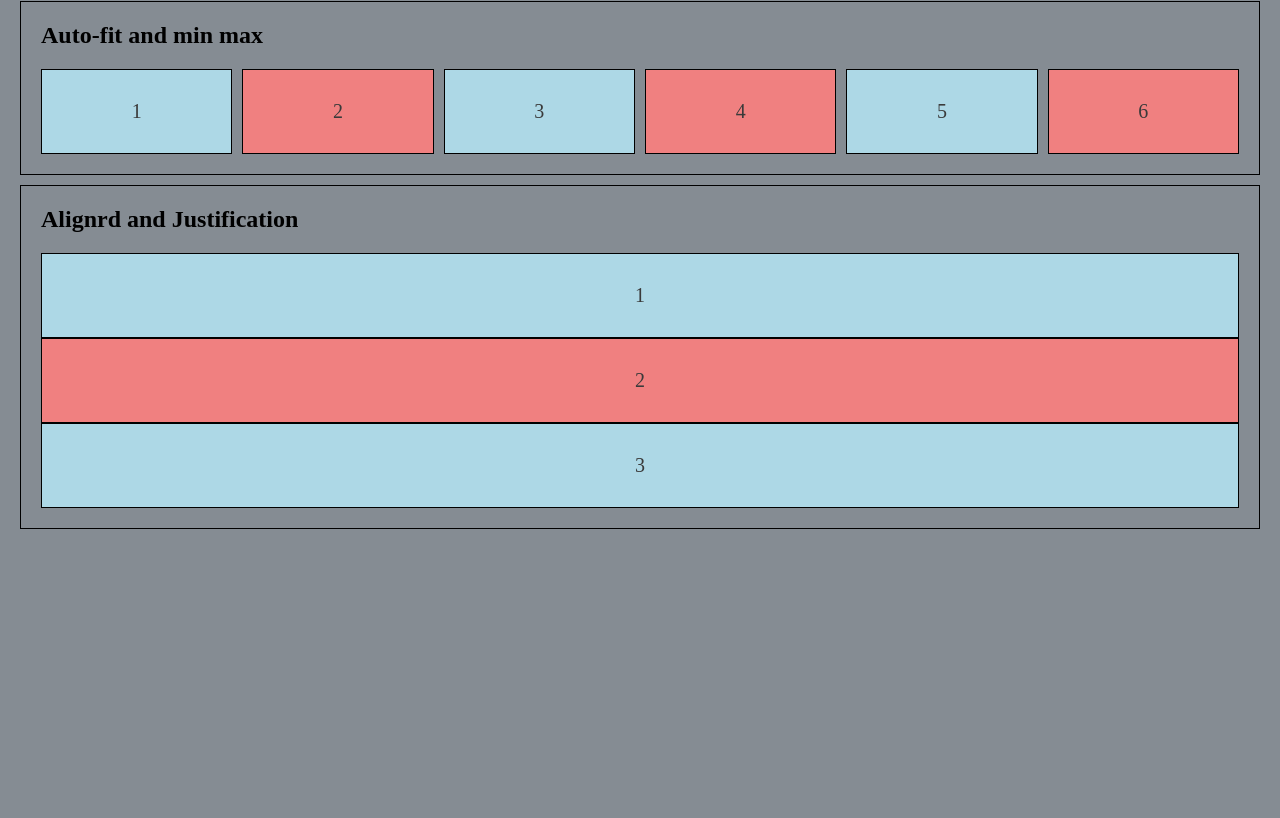
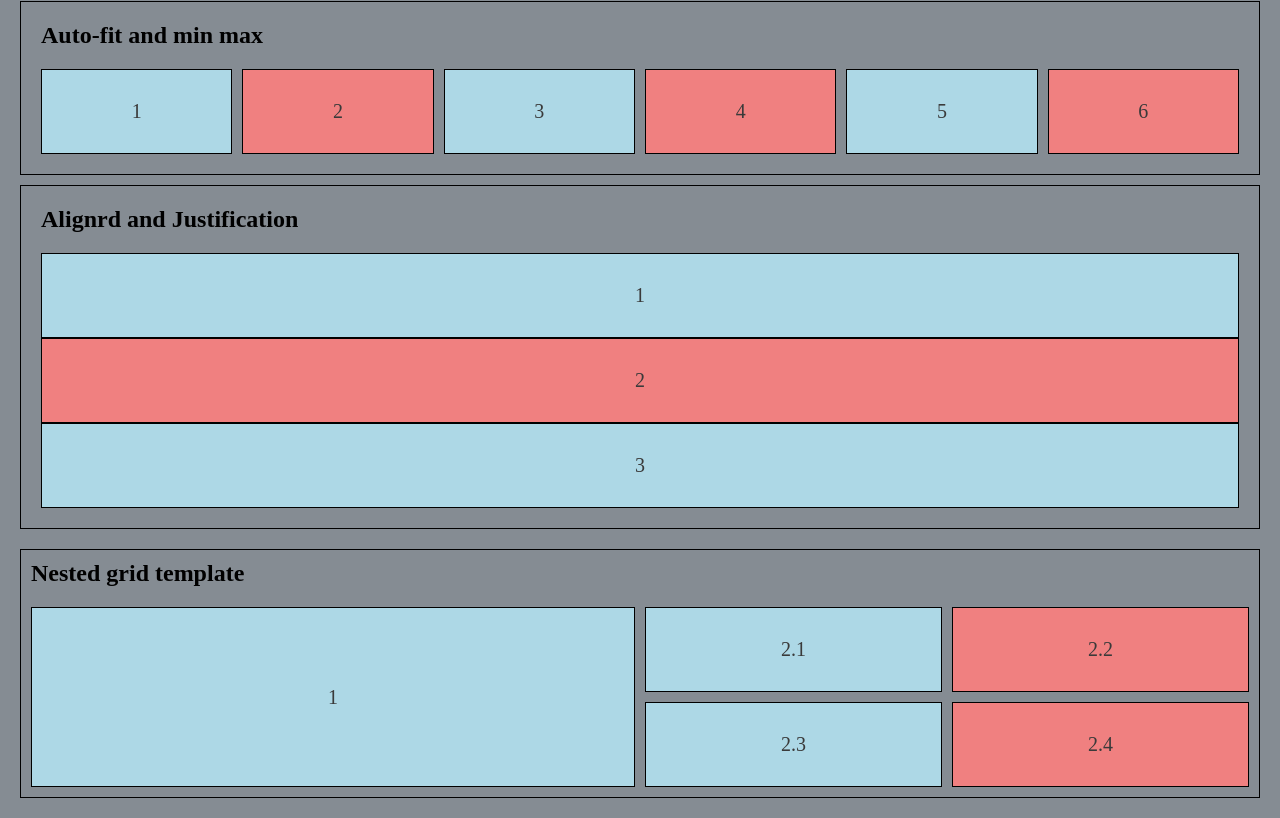
Before and after one commit to rafey155/WEBDEV_LEARNING, a plain HTML site: page HTML&CSS/grid/third.html in a window 1280 px wide. Shown: the part 1913-2731 px from the top of the page. Before the commit the page ends 2462 px from the top, so only its background shows below. Drawn offline with Linux system fonts and the light colour scheme.

Commit message:
practicing grid

```diff
--- a/HTML&CSS/grid/third.css
+++ b/HTML&CSS/grid/third.css
@@ -136,3 +136,33 @@ html, body{
     display: grid;
 
 }
+
+.content8{
+    margin-top: 20px;
+    border: 1px solid black;
+    padding: 10px;
+}
+
+.grid-item8{
+    display: grid;
+    grid-template-columns: repeat(2, 1fr);
+    gap: 10px;
+}
+
+.gird-item2pt2{
+    display: grid;
+    grid-template-columns: repeat(2, 1fr);
+    gap: 10px;
+}
+
+.content9{
+    padding: 10px;
+    margin: 20px;
+    border: 1px solid black;
+}
+
+.grid-item9{
+    display: grid;
+    grid-template-columns: repeat(3,1fr);
+    grid-auto-rows: min-content(100px, auto);
+}
--- a/HTML&CSS/grid/third.html
+++ b/HTML&CSS/grid/third.html
@@ -84,6 +84,18 @@
             </div>
         </div>
 
+        <div class="content8">
+            <h2>Nested grid template</h2>
+            <div class="grid-item8">
+                <div class="box">1</div>
+                <div class="gird-item2pt2">
+                    <div class="box">2.1</div>
+                    <div class="box">2.2</div>
+                    <div class="box">2.3</div>
+                    <div class="box">2.4</div>
+                </div>
+            </div>
+        </div>
     </main>
 </body>
 </html>
```
